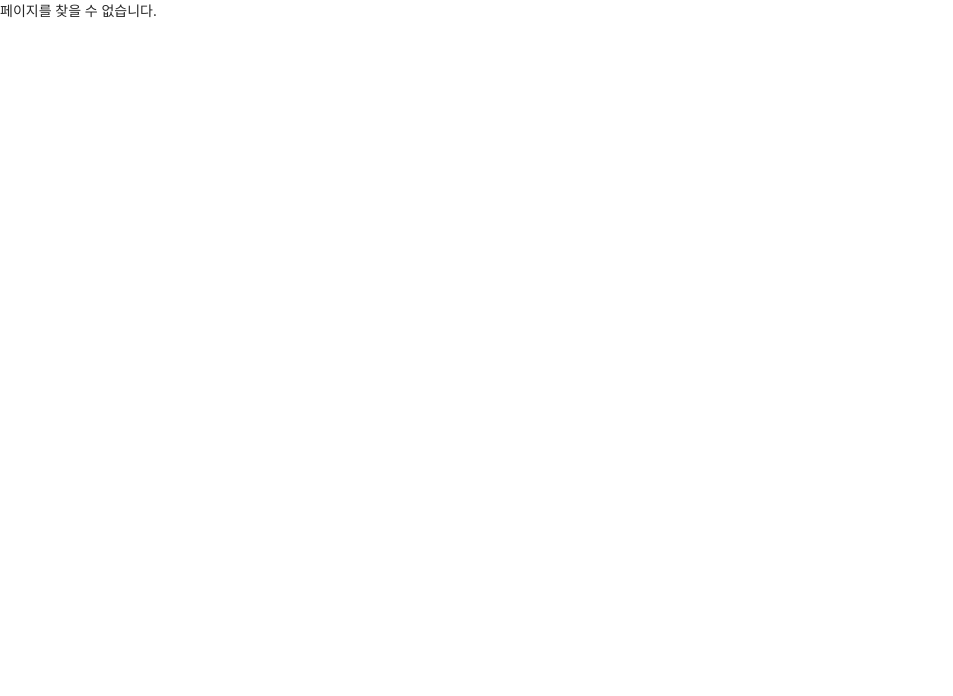
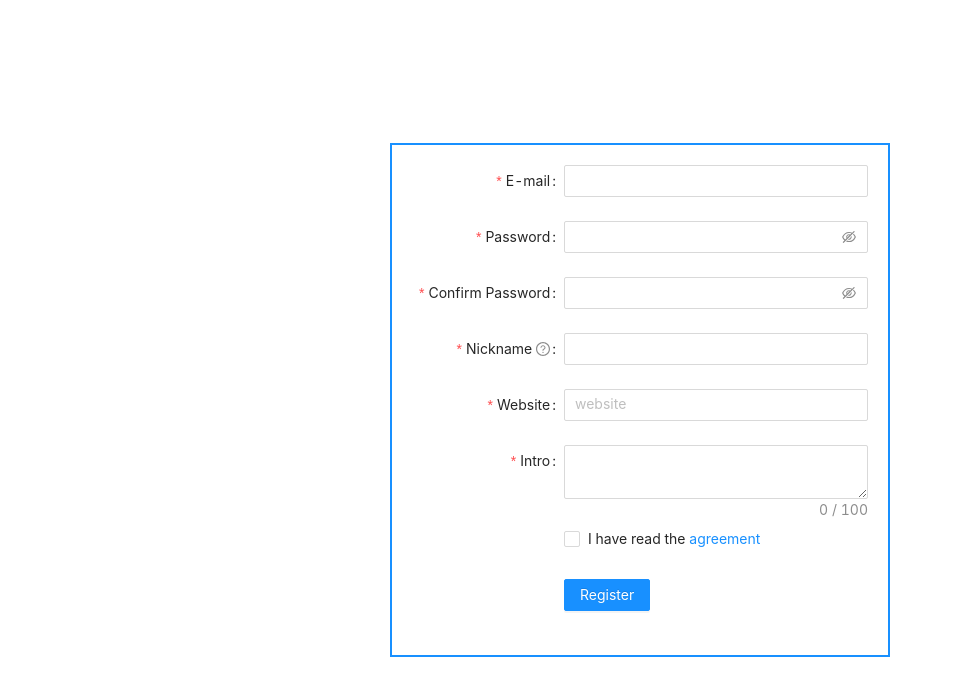
Before and after one commit to strong-minsu/React-Router, a React (Create React App) app: page /register in a window 1280 px wide. Shown: the top 696 px of the page, without its empty margins (0-953 px from the left). Built offline with nearby package versions, Linux system fonts and the light colour scheme.

Commit message:
localstorage로 회원가입 정보 저장, useNavigate로 home 이동 .. 수정 필요

```diff
--- a/public/index.html
+++ b/public/index.html
@@ -2,7 +2,7 @@
 <html lang="en">
   <head>
     <meta charset="utf-8" />
-    <link rel="icon" href="%PUBLIC_URL%/favicon.ico" />
+    <link rel="icon" href="./favicon.ico" />
     <meta name="viewport" content="width=device-width, initial-scale=1" />
     <meta name="theme-color" content="#000000" />
     <meta
--- a/src/App.js
+++ b/src/App.js
@@ -5,8 +5,9 @@ import Profile from "./pages/Profile";
 import About from "./pages/About";
 import NotFound from "./pages/NotFound";
 import Login from "./pages/Login";
-import "antd/dist/antd.css";
+import "antd/dist/antd.min.css";
 import AppLayout from "./pages/Layoutex";
+import Register from "./pages/Register";
 
 function App() {
   return (
@@ -17,6 +18,7 @@ function App() {
         <Route path=":id" element={<Profile />} />
       </Route>
       <Route path="/layout" element={<AppLayout />} />
+      <Route path="/register" element={<Register />} />
       <Route path="/about" element={<About />} />
       <Route path="*" element={<NotFound />} />
     </Routes>
--- a/src/pages/Login.jsx
+++ b/src/pages/Login.jsx
@@ -1,4 +1,5 @@
 import { LockOutlined, UserOutlined } from "@ant-design/icons";
+import { Link } from "react-router-dom";
 import { Button, Checkbox, Form, Input } from "antd";
 import React from "react";
 
@@ -76,7 +77,7 @@ const Login = () => {
           >
             Log in
           </Button>
-          Or <a href="">register now!</a>
+          Or <Link to="/register">register now!</Link>
         </Form.Item>
       </Form>
     </div>
--- /dev/null
+++ b/src/pages/Register.jsx
@@ -0,0 +1,228 @@
+import { AutoComplete, Button, Checkbox, Form, Input } from "antd";
+import React, { useState } from "react";
+import { useNavigate } from "react-router-dom";
+
+const formItemLayout = {
+  labelCol: {
+    xs: {
+      span: 24,
+    },
+    sm: {
+      span: 8,
+    },
+  },
+  wrapperCol: {
+    xs: {
+      span: 24,
+    },
+    sm: {
+      span: 16,
+    },
+  },
+};
+const tailFormItemLayout = {
+  wrapperCol: {
+    xs: {
+      span: 24,
+      offset: 0,
+    },
+    sm: {
+      span: 16,
+      offset: 8,
+    },
+  },
+};
+
+const style = {
+  padding: "20px",
+  width: "500px",
+  border: "solid 2px #1890ff",
+};
+const sort = {
+  display: "flex",
+  height: "100vh",
+  justifyContent: "center",
+  alignItems: "center",
+};
+
+const USEREMAIL_KEY = "useremail";
+const USERNAME_KEY = "usernickname";
+const USERPASSWORD_KEY = "password";
+const USERINTRO_KEY = "intro";
+
+const Register = () => {
+  const [form] = Form.useForm();
+  let navigate = useNavigate();
+  const Finish = (values) => {
+    console.log("Received values of form: ", values);
+    const useremail = values.email;
+    const usernickname = values.nickname;
+    const password = values.password;
+    const intro = values.intro;
+
+    localStorage.setItem(USEREMAIL_KEY, useremail);
+    localStorage.setItem(USERNAME_KEY, usernickname);
+    localStorage.setItem(USERPASSWORD_KEY, password);
+    localStorage.setItem(USERINTRO_KEY, intro);
+    navigate("/");
+  };
+
+  const [autoCompleteResult, setAutoCompleteResult] = useState([]);
+
+  const onWebsiteChange = (value) => {
+    if (!value) {
+      setAutoCompleteResult([]);
+    } else {
+      setAutoCompleteResult(
+        [".com", ".org", ".net"].map((domain) => `${value}${domain}`)
+      );
+    }
+  };
+
+  const websiteOptions = autoCompleteResult.map((website) => ({
+    label: website,
+    value: website,
+  }));
+  return (
+    <div style={sort}>
+      <Form
+        {...formItemLayout}
+        form={form}
+        name="register"
+        onFinish={Finish}
+        scrollToFirstError
+        style={style}
+        autocomplete="off"
+      >
+        <Form.Item
+          name="email"
+          label="E-mail"
+          rules={[
+            {
+              type: "email",
+              message: "The input is not valid E-mail!",
+            },
+            {
+              required: true,
+              message: "Please input your E-mail!",
+            },
+          ]}
+        >
+          <Input />
+        </Form.Item>
+
+        <Form.Item
+          name="password"
+          label="Password"
+          rules={[
+            {
+              required: true,
+              message: "Please input your password!",
+            },
+          ]}
+          hasFeedback
+        >
+          <Input.Password />
+        </Form.Item>
+
+        <Form.Item
+          name="confirm"
+          label="Confirm Password"
+          dependencies={["password"]}
+          hasFeedback
+          rules={[
+            {
+              required: true,
+              message: "Please confirm your password!",
+            },
+            ({ getFieldValue }) => ({
+              validator(_, value) {
+                if (!value || getFieldValue("password") === value) {
+                  return Promise.resolve();
+                }
+
+                return Promise.reject(
+                  new Error("The two passwords that you entered do not match!")
+                );
+              },
+            }),
+          ]}
+        >
+          <Input.Password />
+        </Form.Item>
+
+        <Form.Item
+          name="nickname"
+          label="Nickname"
+          tooltip="What do you want others to call you?"
+          rules={[
+            {
+              required: true,
+              message: "Please input your nickname!",
+              whitespace: true,
+            },
+          ]}
+        >
+          <Input />
+        </Form.Item>
+
+        <Form.Item
+          name="website"
+          label="Website"
+          rules={[
+            {
+              required: true,
+              message: "Please input website!",
+            },
+          ]}
+        >
+          <AutoComplete
+            options={websiteOptions}
+            onChange={onWebsiteChange}
+            placeholder="website"
+          >
+            <Input />
+          </AutoComplete>
+        </Form.Item>
+
+        <Form.Item
+          name="intro"
+          label="Intro"
+          rules={[
+            {
+              required: true,
+              message: "Please input Intro",
+            },
+          ]}
+        >
+          <Input.TextArea showCount maxLength={100} />
+        </Form.Item>
+
+        <Form.Item
+          name="agreement"
+          valuePropName="checked"
+          rules={[
+            {
+              validator: (_, value) =>
+                value
+                  ? Promise.resolve()
+                  : Promise.reject(new Error("Should accept agreement")),
+            },
+          ]}
+          {...tailFormItemLayout}
+        >
+          <Checkbox>
+            I have read the <a href="">agreement</a>
+          </Checkbox>
+        </Form.Item>
+        <Form.Item {...tailFormItemLayout}>
+          <Button type="primary" htmlType="submit">
+            Register
+          </Button>
+        </Form.Item>
+      </Form>
+    </div>
+  );
+};
+
+export default Register;
```
